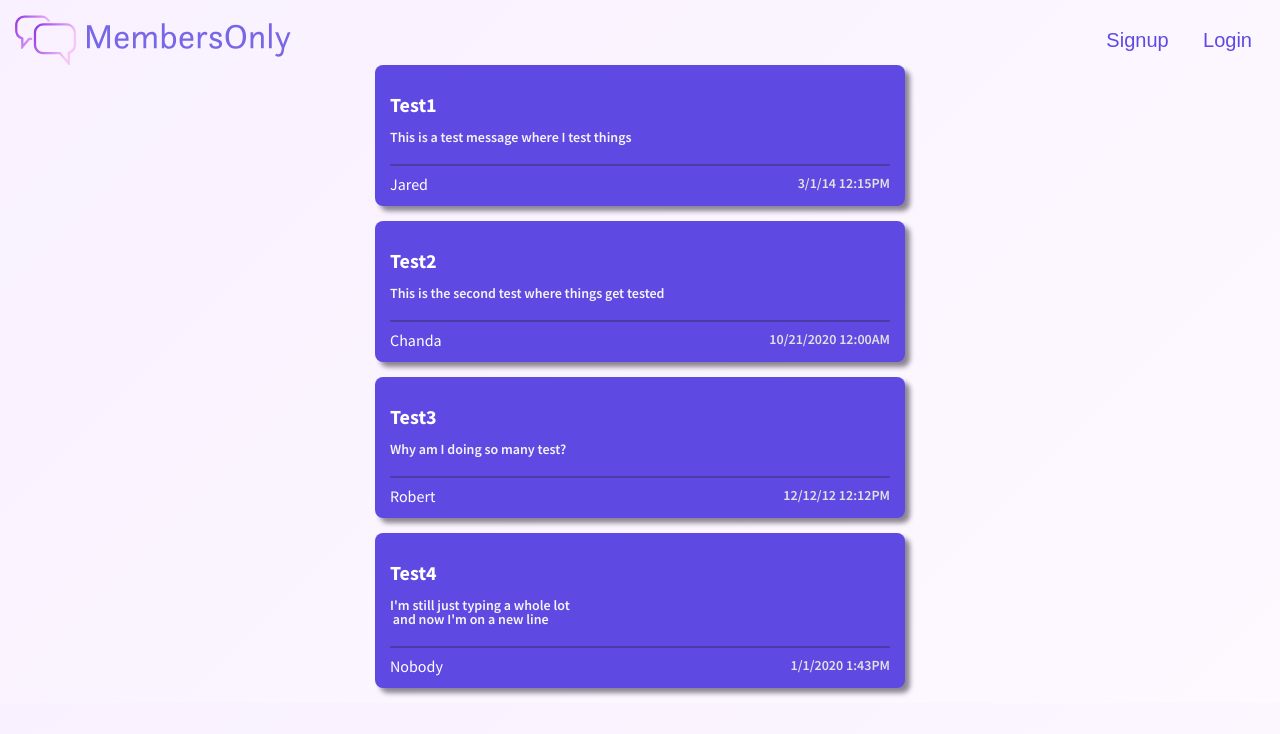
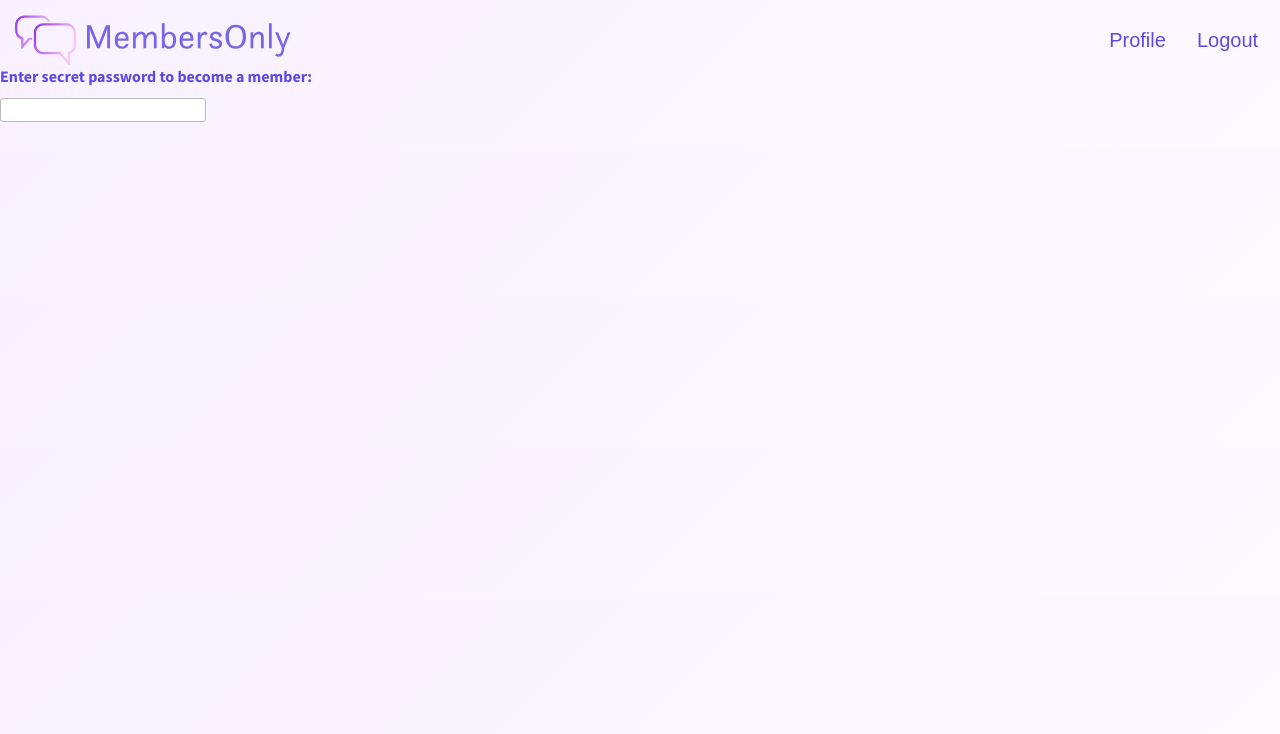
Before and after one commit to JaredHammond/members-only-react, a React (Create React App) app: page /profile in a window 1280 px wide. Shown: the top 734 px of the page. Built offline with nearby package versions, Linux system fonts and the light colour scheme.

Commit message:
Added router

```diff
--- a/package.json
+++ b/package.json
@@ -8,6 +8,7 @@
     "@testing-library/user-event": "^13.5.0",
     "react": "^18.0.0",
     "react-dom": "^18.0.0",
+    "react-router-dom": "^6.3.0",
     "react-scripts": "5.0.0",
     "styled-components": "^5.3.5"
   },
--- a/src/Profile.js
+++ b/src/Profile.js
@@ -1,7 +1,7 @@
 import Header from "./components/Header";
-import ProfileUser from "./components/ProfileUser";
-import UserLevelUpgradeInput from "./components/UserLevelUpgradeInput";
-import AccountDeleteButton from "./components/AccountDeleteButton";
+//import ProfileUser from "./components/ProfileUser";
+import UserInput from "./components/UserInput";
+//import AccountDeleteButton from "./components/AccountDeleteButton";
 
 function Profile() {
   // For layout testing
@@ -14,9 +14,13 @@ function Profile() {
   return (
     <>
       <Header isLoggedIn={true} />
-      <ProfileUser user={user} />
-      <UserLevelUpgradeInput user={user} />
-      <AccountDeleteButton user />
+      {/* <ProfileUser user={user} /> */}
+      <UserInput
+        type='text'
+        label='Enter secret password to become a member:'
+        name='member_secret'
+      />
+      {/* <AccountDeleteButton user /> */}
     </>
   );
 }
--- /dev/null
+++ b/src/RouteSwitch.js
@@ -0,0 +1,16 @@
+import { BrowserRouter , Routes, Route } from "react-router-dom";
+import App from "./App"
+import Profile from "./Profile"
+
+function RouteSwitch() {
+    return (
+        <BrowserRouter>
+            <Routes>
+                <Route path="/" element={<App />} />
+                <Route path="/profile" element={<Profile />} />
+            </Routes>
+        </BrowserRouter>
+    );
+};
+
+export default RouteSwitch;
--- /dev/null
+++ b/src/components/UserInput.js
@@ -0,0 +1,17 @@
+function UserInput(props) {
+    const { type, placeholder, label, name } = props;
+
+    return(
+        <div className="form-group">
+            <label htmlFor={name}>{label}</label>
+            <input
+                className="text-input"
+                type={type}
+                placeholder={placeholder || ''}
+                name={name}
+            />
+        </div>
+    )
+}
+
+export default UserInput;
--- a/src/index.js
+++ b/src/index.js
@@ -1,11 +1,11 @@
 import React from "react";
 import ReactDOM from "react-dom";
 import "./index.css";
-import App from "./App";
+import RouteSwitch from "./RouteSwitch";
 
 ReactDOM.render(
   <React.StrictMode>
-    <App />
+    <RouteSwitch />
   </React.StrictMode>,
   document.getElementById("root")
 );
```
Also changed, not shown: src/components/Button.js (added), src/components/UserLevelUpgradeInput.js (deleted), 1 other file (tests, documents, lock files or other folders).
